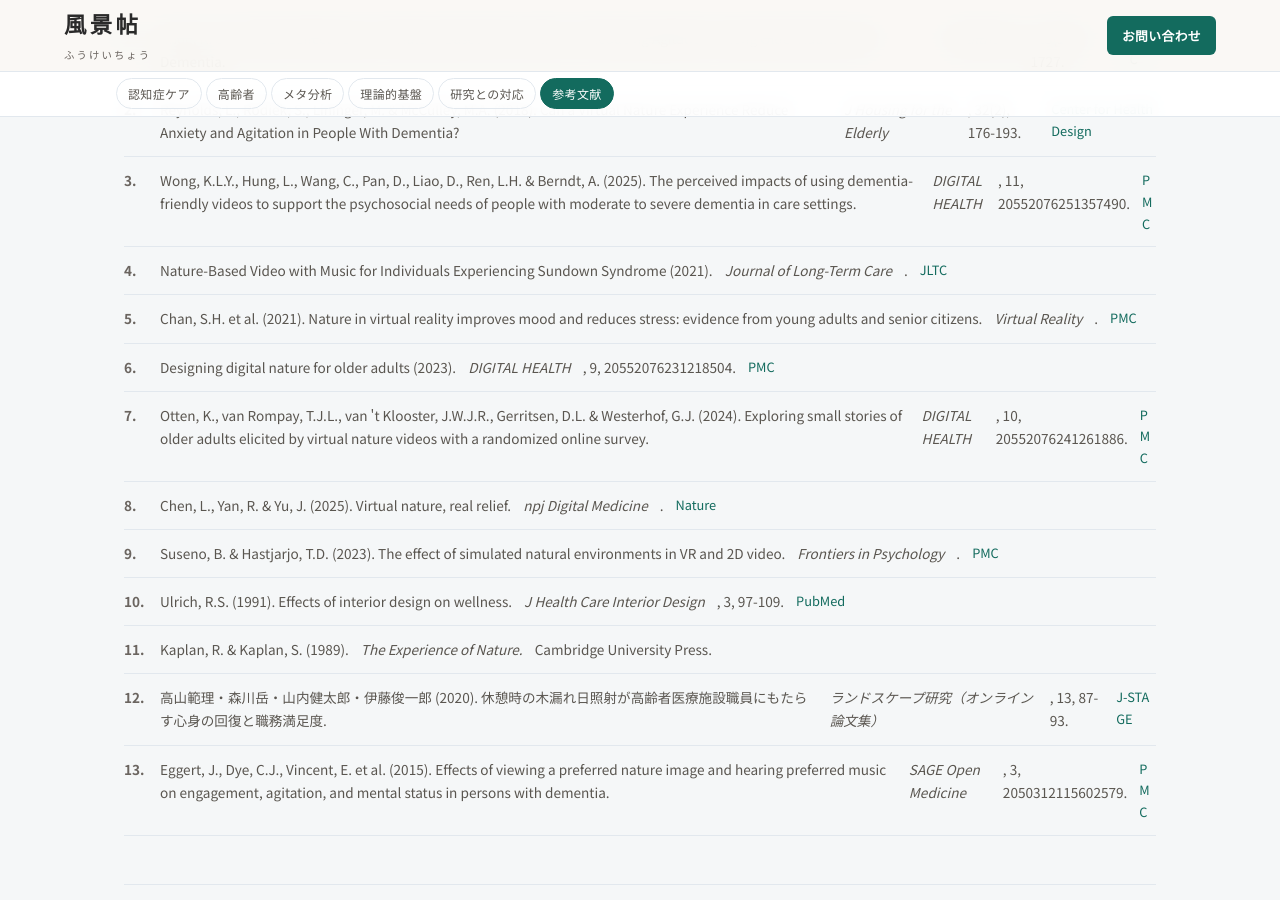
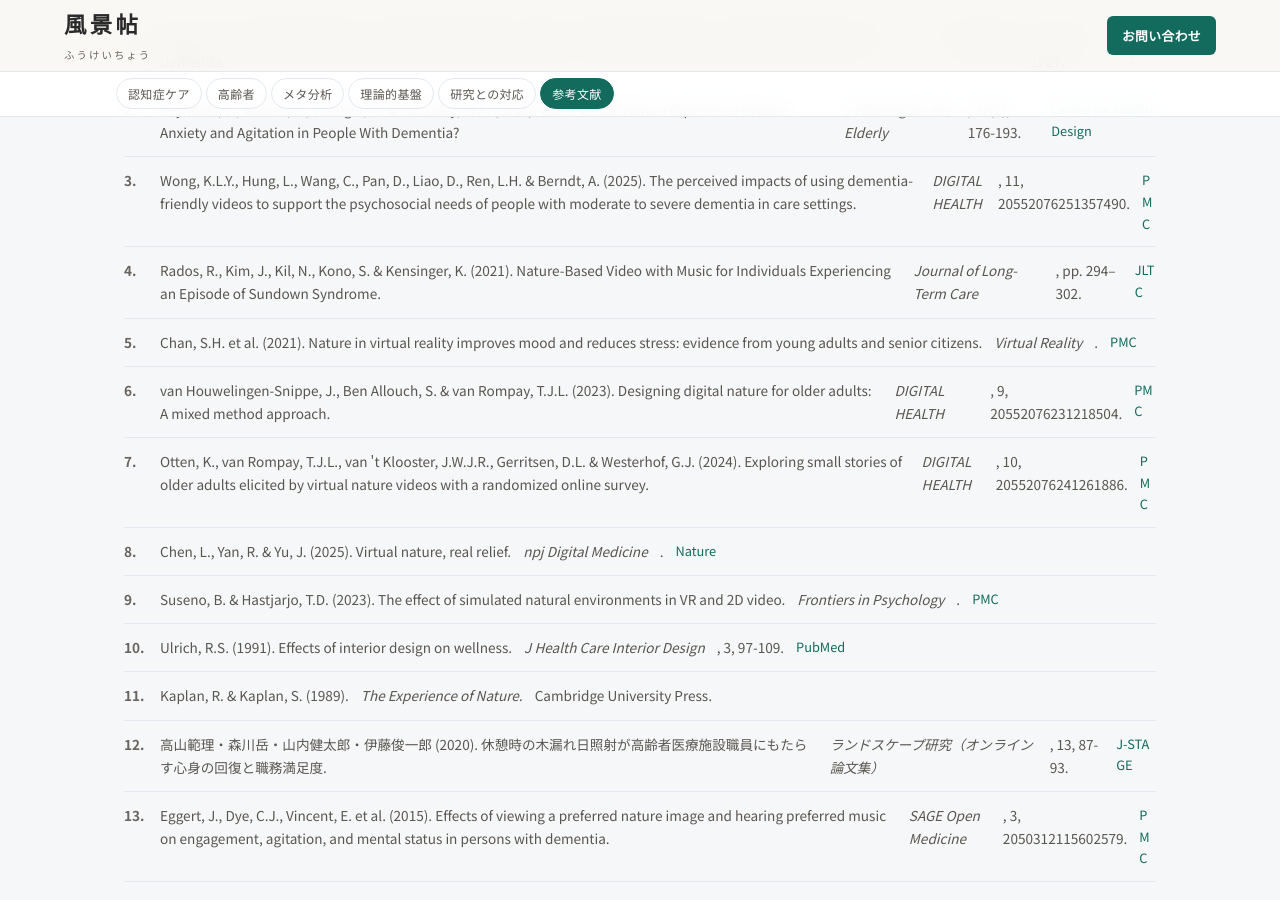
Before and after one commit to dr836gnypeq-ctrl/fukeichou-site, a Jekyll site: the page built from evidence/care.html, in a window 1280 px wide and 900 px high, scrolled down 8846 px. Built offline with Jekyll 4.4.1, drawn with Linux system fonts in a browser that asks for light colours; nearby versions of some CDN libraries; some of the changed text lies outside the part shown.

Commit message:
fix: 参考文献の著者名追加・リンク修正 (R-1〜R-5)
R-1: care.html Choe 2025 メタ分析カードに著者名追加
R-2: care.html 夕暮れ症候群論文に著者名 Rados et al. 追加（カード+参考文献）
R-3: care.html フレイル高齢者論文に著者名 van Houwelingen-Snippe et al. 追加（カード+参考文献）
R-4: care.html 高山ら2020 J-STAGEリンクを正しいURLに修正
     旧: jila/75/5/75_565（2012年の別論文）
     新: jilaonline/13/0/13_87（正しい2020年論文）
R-5: index.html LP共通エビデンスカード6枚に出典名追加
     共通A: (Grassini 2022) / 共通B: (Suseno 2023)

```diff
--- a/evidence/care.html
+++ b/evidence/care.html
@@ -52,7 +52,7 @@ description: 介護施設での自然映像の効果を示す研究まとめ。2
 <div class="ev-study">
 <span class="ev-study-badge ev-badge-meta">メタ分析（2025年）</span>
 <h3>認知症高齢者の不穏行動に対する自然介入の効果：29研究・733名のメタ分析</h3>
-<div class="ev-study-meta">Healthcare誌 (2025) — MDPI, 13(14), 1727<br>対象: 長期介護施設に入居する65歳以上の認知症患者、29研究・733名を統合</div>
+<div class="ev-study-meta">Choe, K. et al. (2025) — Healthcare (MDPI), 13(14), 1727<br>対象: 長期介護施設に入居する65歳以上の認知症患者、29研究・733名を統合</div>
 <div class="ev-study-body">MEDLINE、PsycINFO、Scopus、Web of Scienceの4データベースから、自然要素を用いた介入（園芸、自然映像の視聴、屋外活動等）が認知症患者の不穏行動に与える効果を系統的にレビューし、メタ分析を実施。</div>
 <div class="ev-study-result">
 <p>自然を活用した介入は、認知症患者の<strong>不穏行動（agitation）を有意に低減</strong>する効果があった（Hedges' g = -0.86、p &lt; 0.001）。<br>
@@ -94,7 +94,7 @@ description: 介護施設での自然映像の効果を示す研究まとめ。2
 <div class="ev-study">
 <span class="ev-study-badge ev-badge-clinical">レビュー（非薬物的介入）</span>
 <h3>自然映像は「夕暮れ症候群（サンダウニング）」への非薬物的介入として有望</h3>
-<div class="ev-study-meta">「Nature-Based Video with Music for Individuals Experiencing Sundown Syndrome」(2021) — Journal of Long-Term Care<br>レビュー論文</div>
+<div class="ev-study-meta">Rados, R., Kim, J., Kil, N., Kono, S. & Kensinger, K. (2021) — Journal of Long-Term Care, pp. 294–302<br>レビュー論文</div>
 <div class="ev-study-body">認知症患者の最大66%が経験するとされる夕暮れ症候群（午後〜夜間に不穏・不安・攻撃性が増悪する現象）に対する、非薬物的な介入としての自然映像・音楽の可能性をレビュー。</div>
 <div class="ev-study-result">
 <p>自然映像の視聴は、認知症入居者の<strong>気分を改善し不穏行動を軽減する</strong>ことが複数の研究で示されている。<br>
@@ -139,7 +139,7 @@ description: 介護施設での自然映像の効果を示す研究まとめ。2
 <div class="ev-study">
 <span class="ev-study-badge ev-badge-neuro">フレイル高齢者</span>
 <h3>フレイル高齢者のデジタル自然体験：社会的つながりと穏やかさの向上</h3>
-<div class="ev-study-meta">「Designing digital nature for older adults」(2023) — DIGITAL HEALTH, 9, 20552076231218504<br>混合研究法<br>対象: 移動に制限のあるフレイル高齢者</div>
+<div class="ev-study-meta">van Houwelingen-Snippe, J., Ben Allouch, S. & van Rompay, T.J.L. (2023) — DIGITAL HEALTH, 9, 20552076231218504<br>混合研究法<br>対象: 移動に制限のあるフレイル高齢者</div>
 <div class="ev-study-body">外出が困難なフレイル（虚弱）高齢者に対し、デジタル自然コンテンツ（映像・画像）を提供した際の効果を検証。特に好まれたのは「海」や「水辺の広い景色」であった。</div>
 <div class="ev-study-result">
 <p>デジタル自然体験後に<strong>社会的つながり感（social connectedness）のスコアが有意に上昇</strong>。<br>
@@ -236,15 +236,15 @@ description: 介護施設での自然映像の効果を示す研究まとめ。2
 <div class="ev-ref-item">Choe, K. et al. (2025). Effectiveness of Nature-Based Interventions in Reducing Agitation Among Older Adults with Dementia. <em>Healthcare</em>, 13(14), 1727. <a href="https://pmc.ncbi.nlm.nih.gov/articles/PMC12294372/" target="_blank" rel="noopener">PMC</a></div>
 <div class="ev-ref-item">Reynolds, L., Rodiek, S., Lininger, M. & McCulley, M.A. (2018). Can a Virtual Nature Experience Reduce Anxiety and Agitation in People With Dementia? <em>J Housing for the Elderly</em>, 32(2), 176-193. <a href="https://www.healthdesign.org/insights-solutions/virtual-nature-experience-reduces-anxiety-and-agitation-people-dementia" target="_blank" rel="noopener">Center for Health Design</a></div>
 <div class="ev-ref-item">Wong, K.L.Y., Hung, L., Wang, C., Pan, D., Liao, D., Ren, L.H. & Berndt, A. (2025). The perceived impacts of using dementia-friendly videos to support the psychosocial needs of people with moderate to severe dementia in care settings. <em>DIGITAL HEALTH</em>, 11, 20552076251357490. <a href="https://pmc.ncbi.nlm.nih.gov/articles/PMC12246666/" target="_blank" rel="noopener">PMC</a></div>
-<div class="ev-ref-item">Nature-Based Video with Music for Individuals Experiencing Sundown Syndrome (2021). <em>Journal of Long-Term Care</em>. <a href="https://journal.ilpnetwork.org/articles/10.31389/jltc.69" target="_blank" rel="noopener">JLTC</a></div>
+<div class="ev-ref-item">Rados, R., Kim, J., Kil, N., Kono, S. & Kensinger, K. (2021). Nature-Based Video with Music for Individuals Experiencing an Episode of Sundown Syndrome. <em>Journal of Long-Term Care</em>, pp. 294–302. <a href="https://journal.ilpnetwork.org/articles/10.31389/jltc.69" target="_blank" rel="noopener">JLTC</a></div>
 <div class="ev-ref-item">Chan, S.H. et al. (2021). Nature in virtual reality improves mood and reduces stress: evidence from young adults and senior citizens. <em>Virtual Reality</em>. <a href="https://pmc.ncbi.nlm.nih.gov/articles/PMC8617374/" target="_blank" rel="noopener">PMC</a></div>
-<div class="ev-ref-item">Designing digital nature for older adults (2023). <em>DIGITAL HEALTH</em>, 9, 20552076231218504. <a href="https://pmc.ncbi.nlm.nih.gov/articles/PMC10695079/" target="_blank" rel="noopener">PMC</a></div>
+<div class="ev-ref-item">van Houwelingen-Snippe, J., Ben Allouch, S. & van Rompay, T.J.L. (2023). Designing digital nature for older adults: A mixed method approach. <em>DIGITAL HEALTH</em>, 9, 20552076231218504. <a href="https://pmc.ncbi.nlm.nih.gov/articles/PMC10695079/" target="_blank" rel="noopener">PMC</a></div>
 <div class="ev-ref-item">Otten, K., van Rompay, T.J.L., van 't Klooster, J.W.J.R., Gerritsen, D.L. & Westerhof, G.J. (2024). Exploring small stories of older adults elicited by virtual nature videos with a randomized online survey. <em>DIGITAL HEALTH</em>, 10, 20552076241261886. <a href="https://pmc.ncbi.nlm.nih.gov/articles/PMC11406585/" target="_blank" rel="noopener">PMC</a></div>
 <div class="ev-ref-item">Chen, L., Yan, R. & Yu, J. (2025). Virtual nature, real relief. <em>npj Digital Medicine</em>. <a href="https://www.nature.com/articles/s41746-025-02057-4" target="_blank" rel="noopener">Nature</a></div>
 <div class="ev-ref-item">Suseno, B. & Hastjarjo, T.D. (2023). The effect of simulated natural environments in VR and 2D video. <em>Frontiers in Psychology</em>. <a href="https://pmc.ncbi.nlm.nih.gov/articles/PMC10214952/" target="_blank" rel="noopener">PMC</a></div>
 <div class="ev-ref-item">Ulrich, R.S. (1991). Effects of interior design on wellness. <em>J Health Care Interior Design</em>, 3, 97-109. <a href="https://pubmed.ncbi.nlm.nih.gov/10123973/" target="_blank" rel="noopener">PubMed</a></div>
 <div class="ev-ref-item">Kaplan, R. & Kaplan, S. (1989). <em>The Experience of Nature.</em> Cambridge University Press.</div>
-<div class="ev-ref-item">高山範理・森川岳・山内健太郎・伊藤俊一郎 (2020). 休憩時の木漏れ日照射が高齢者医療施設職員にもたらす心身の回復と職務満足度. <em>ランドスケープ研究（オンライン論文集）</em>, 13, 87-93. <a href="https://www.jstage.jst.go.jp/article/jila/75/5/75_565/_article/-char/ja/" target="_blank" rel="noopener">J-STAGE</a></div>
+<div class="ev-ref-item">高山範理・森川岳・山内健太郎・伊藤俊一郎 (2020). 休憩時の木漏れ日照射が高齢者医療施設職員にもたらす心身の回復と職務満足度. <em>ランドスケープ研究（オンライン論文集）</em>, 13, 87-93. <a href="https://www.jstage.jst.go.jp/article/jilaonline/13/0/13_87/_article/-char/ja/" target="_blank" rel="noopener">J-STAGE</a></div>
 <div class="ev-ref-item">Eggert, J., Dye, C.J., Vincent, E. et al. (2015). Effects of viewing a preferred nature image and hearing preferred music on engagement, agitation, and mental status in persons with dementia. <em>SAGE Open Medicine</em>, 3, 2050312115602579. <a href="https://pmc.ncbi.nlm.nih.gov/articles/PMC4679336/" target="_blank" rel="noopener">PMC</a></div>
 </div>
 <p class="ev-disclaimer">本ページに記載された研究結果は、それぞれの実験条件下で得られたものであり、すべての環境・対象者に同一の効果を保証するものではありません。多くの研究は短期的な介入効果の測定であり、長期的な持続効果については今後さらなる検証が必要です。また、一部の研究は健常成人やVR環境での実験であり、介護施設の入居者に対する効果を直接的に実証したものではない点にご留意ください。風景帖は医療機器・医薬品ではなく、疾病の治療を目的としたものではありません。</p>
```
Also changed, not shown: index.html (+6 -6 lines).
